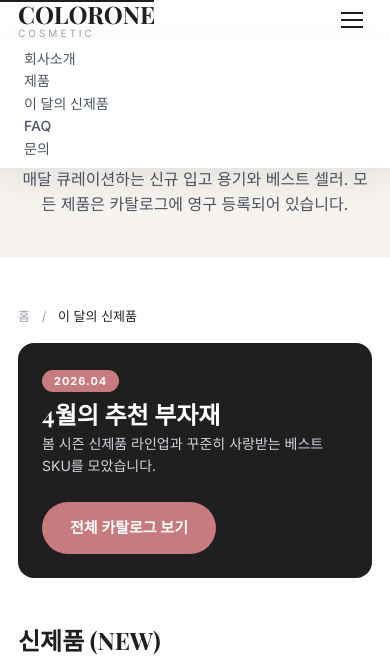
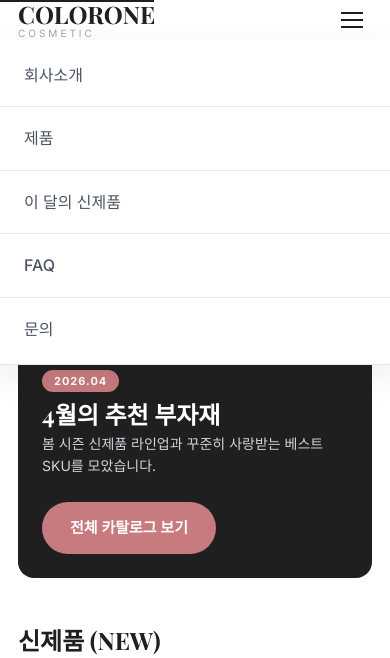
Before and after one commit to paullee-web/colorone, a plain HTML site: page new/index.html in a window 390 px wide. Both pictures are taken after a click on the button "메뉴 열기". Shown: the top 658 px of the page. Drawn offline with nearby package versions, Linux system fonts and the light colour scheme.

Commit message:
모바일 햄버거 메뉴 탭 영역 확대
- 메뉴 항목 padding 14px → 20px, min-height 56px 적용
- a 요소 display:block + width:100%로 줄 전체가 클릭되도록 변경
- :active 시 배경색 피드백 추가
- 모바일 접근성 가이드(48~56px 최소 탭 영역) 충족

Co-Authored-By: Claude Opus 4.7 (1M context) <noreply@anthropic.com>

```diff
--- a/assets/css/colorone.css
+++ b/assets/css/colorone.css
@@ -485,15 +485,22 @@ ul { list-style: none; padding: 0; margin: 0; }
     gap: 0;
     background: #fff;
     border-bottom: 1px solid var(--border);
-    padding: 8px 0;
+    padding: 4px 0;
     box-shadow: var(--shadow-md);
   }
   .nav-links.is-open { display: flex; }
+  .nav-links li { width: 100%; }
   .nav-links a {
-    padding: 14px 24px;
+    display: block;
+    width: 100%;
+    padding: 20px 24px;
+    font-size: 16px;
+    line-height: 1.4;
+    min-height: 56px;
     border-bottom: 1px solid var(--border);
   }
-  .nav-links a:last-child { border-bottom: 0; }
+  .nav-links li:last-child a { border-bottom: 0; }
+  .nav-links a:active { background: var(--bg-light); }
 
   .hero { min-height: 560px; }
   .hero-inner { padding: 96px 20px; gap: 18px; }
```
